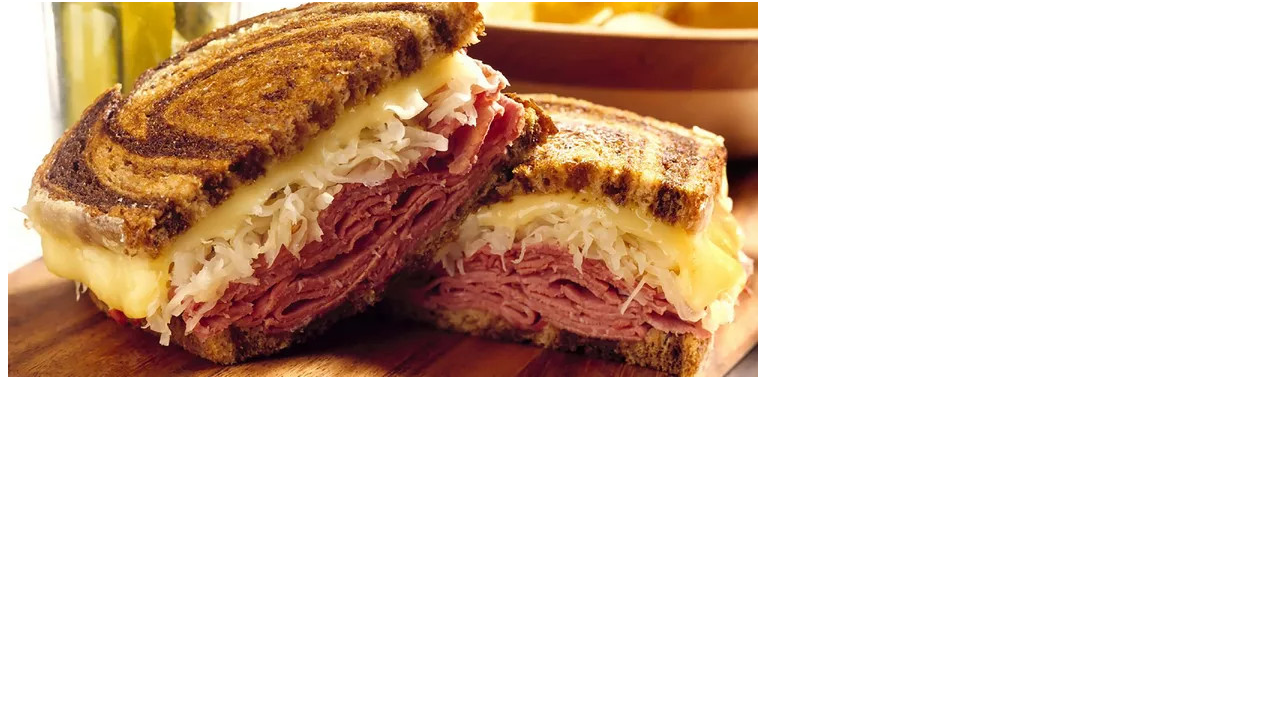
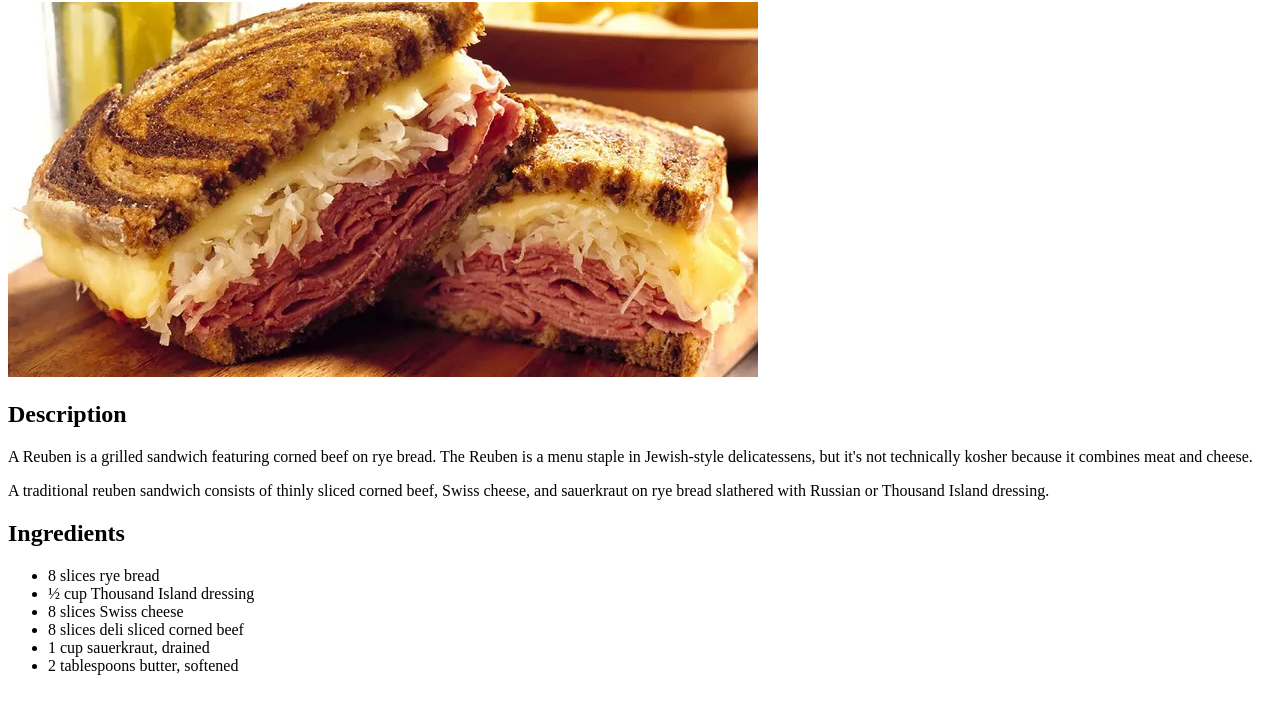
Before and after one commit to nz159/odin-recipes, a plain HTML site: page recipes/reuben.html in a window 1280 px wide. Shown: the part 78-792 px from the top of the page. Drawn offline with Linux system fonts and the light colour scheme.

Commit message:
Add desc and ingrdnts to reuben

```diff
--- a/recipes/reuben.html
+++ b/recipes/reuben.html
@@ -8,5 +8,19 @@
     <body>
         <h1>Reuben Sandwich</h1>
         <img src="../images/reuben.jpg" alt="Two halves of a well-packed reuben sandwich.">
+        <h2>Description</h2>
+        <p>A Reuben is a grilled sandwich featuring corned beef on rye bread. The Reuben is a menu staple in Jewish-style
+            delicatessens, but it's not technically kosher because it combines meat and cheese.</p>
+        <p>A traditional reuben sandwich consists of thinly sliced corned beef, Swiss cheese, and sauerkraut on rye bread
+            slathered with Russian or Thousand Island dressing.</p>
+        <h2>Ingredients</h2>
+        <ul>
+            <li>8 slices rye bread</li>
+            <li>½ cup Thousand Island dressing</li>
+            <li>8 slices Swiss cheese</li>
+            <li>8 slices deli sliced corned beef</li>
+            <li>1 cup sauerkraut, drained</li>
+            <li>2 tablespoons butter, softened</li>
+        </ul>
     </body>
 </html>
```
